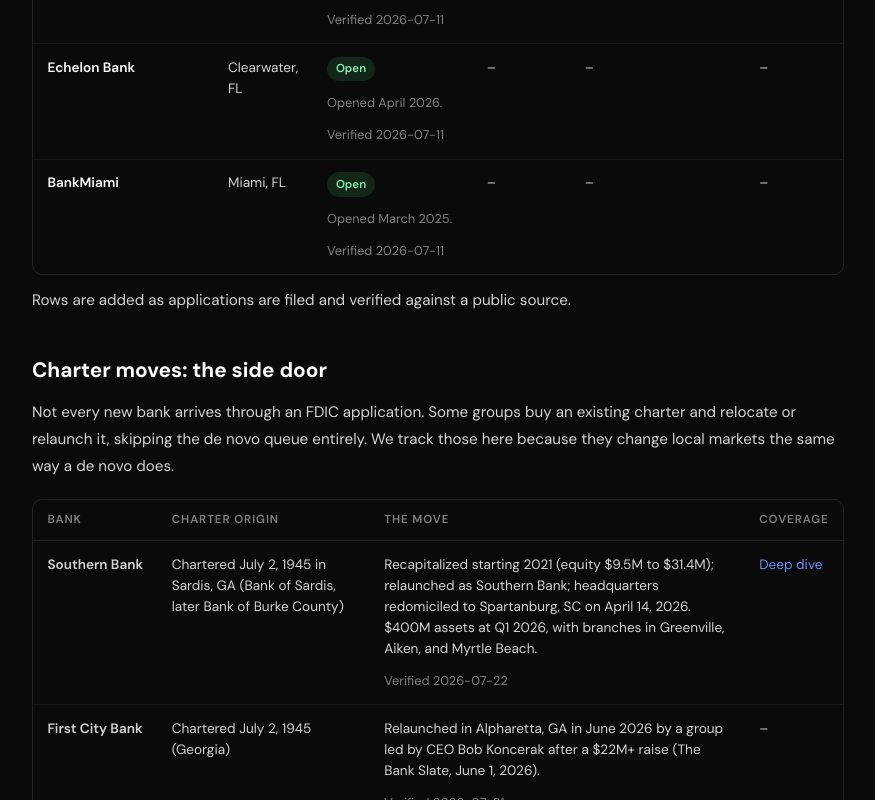
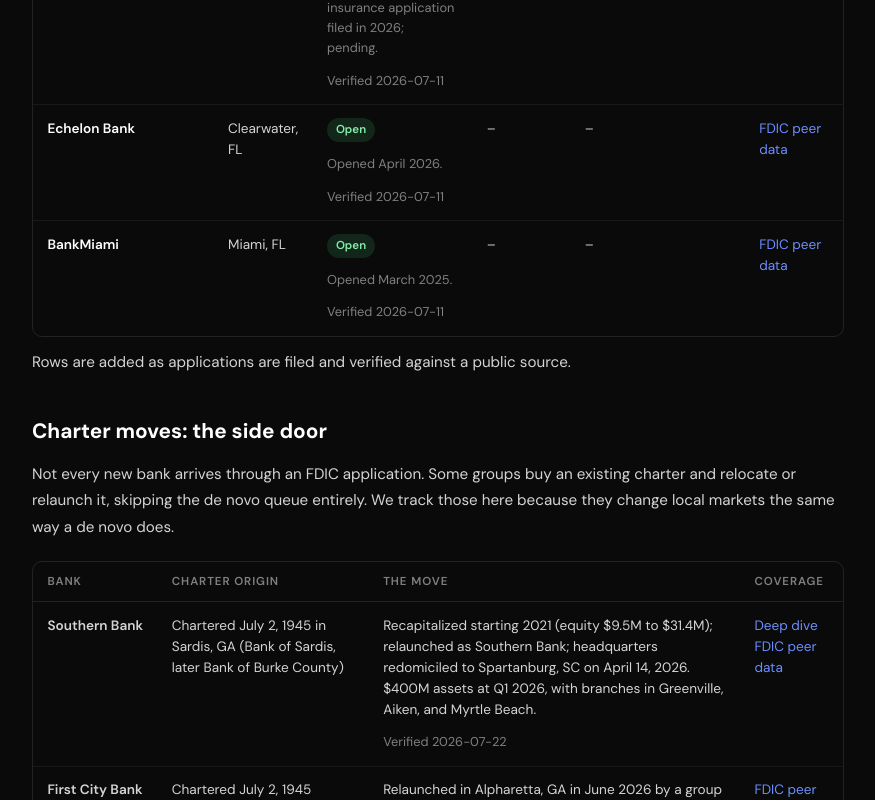
Before and after one commit to i-Welch/frodo, a Next.js app in the folder dashboard/: page /de-novo-watch in a window 1280 px wide. Shown: the part 1480-2280 px from the top of the page, without its empty margins (202-1077 px from the left). Built offline with nearby package versions, Linux system fonts and the light colour scheme.

Commit message:
De Novo Watch rows link to FDIC peer data once a bank files a call report
Certs live in fdic-certs.ts, apart from the rows the weekly update rewrites;
/de-novo-update adds them as new banks file their first call report.

Co-Authored-By: Claude Opus 5.5 <noreply@anthropic.com>

```diff
--- /dev/null
+++ b/dashboard/src/app/(marketing)/de-novo-watch/fdic-certs.ts
@@ -0,0 +1,11 @@
+// FDIC certificate numbers for tracked banks that have one (chartered, open, or
+// charter moves), keyed by the row's `name`. They link each row to the bank's
+// peer snapshot. Kept apart from de-novo-data.ts so the weekly update can
+// rewrite rows without touching this. Verify against FDIC BankFind.
+export const FDIC_CERTS: Record<string, number> = {
+  'Portrait Bank': 59381,
+  'Echelon Bank': 59377,
+  BankMiami: 59354,
+  'Southern Bank': 16288,
+  'First City Bank': 16281,
+};
--- a/dashboard/src/app/(marketing)/de-novo-watch/page.tsx
+++ b/dashboard/src/app/(marketing)/de-novo-watch/page.tsx
@@ -3,6 +3,8 @@ import { SiteShell } from '../site-shell';
 import { LeadCapture } from '../lead-capture';
 import { CHARTER_MOVES, DE_NOVO_BANKS, STATUS_LABELS, TRACKER_SUMMARY, type DeNovoStatus } from './de-novo-data';
 import { trackerFaqs } from './tracker-faq';
+import { FDIC_CERTS } from './fdic-certs';
+import { bankSlug } from '../bank-snapshot/peer-data';
 
 export const metadata: Metadata = {
   title: 'De Novo Bank Tracker: 2026 Charters and Applications',
@@ -28,6 +30,18 @@ function isRecent(changed: string | undefined): boolean {
 const STATUS_ORDER: DeNovoStatus[] = ['chartered', 'conditional-approval', 'application-pending', 'open'];
 
 const faqs = trackerFaqs();
+
+function Coverage({ name, articleSlug }: { name: string; articleSlug?: string }) {
+  const cert = FDIC_CERTS[name];
+  if (!articleSlug && !cert) return <>–</>;
+  return (
+    <>
+      {articleSlug && <a href={`/blog/${articleSlug}`}>Deep dive</a>}
+      {articleSlug && cert && <br />}
+      {cert && <a href={`/bank-snapshot/${cert}-${bankSlug(name)}`}>FDIC peer data</a>}
+    </>
+  );
+}
 
 const jsonLd = {
   '@context': 'https://schema.org',
@@ -161,7 +175,7 @@ export default function DeNovoWatchPage() {
                   <td>{b.capital ?? '–'}</td>
                   <td>{b.techNotes ?? '–'}</td>
                   <td>
-                    {b.articleSlug ? <a href={`/blog/${b.articleSlug}`}>Deep dive</a> : '–'}
+                    <Coverage name={b.name} articleSlug={b.articleSlug} />
                   </td>
                 </tr>
               ))}
@@ -197,7 +211,7 @@ export default function DeNovoWatchPage() {
                     {m.move}
                     <div className="dnw-note">Verified {m.asOf}</div>
                   </td>
-                  <td>{m.articleSlug ? <a href={`/blog/${m.articleSlug}`}>Deep dive</a> : '–'}</td>
+                  <td><Coverage name={m.name} articleSlug={m.articleSlug} /></td>
                 </tr>
               ))}
             </tbody>
```
Also changed, not shown: 2 other files (tests, documents, lock files or other folders).
